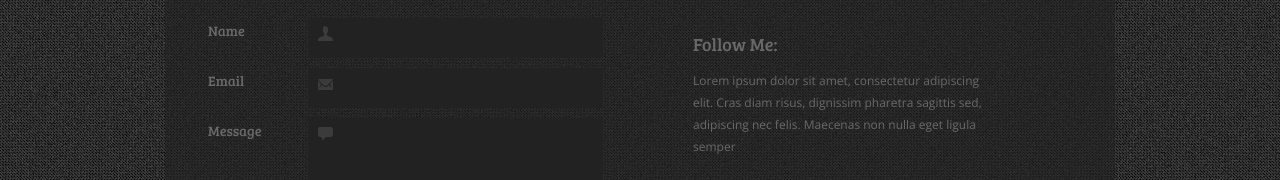
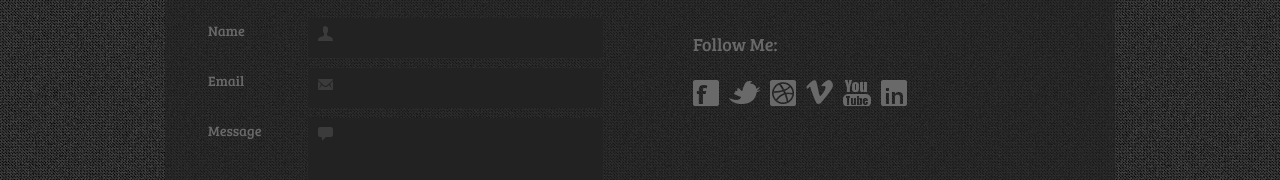
Before and after one commit to RajKavadia/RajKavadia.github.io, a plain HTML site: page index.html in a window 1280 px wide. Shown: the part 2577-2757 px from the top of the page. Drawn offline with nearby package versions, Linux system fonts and the light colour scheme.

Commit message:
Update index.html

```diff
--- a/index.html
+++ b/index.html
@@ -2,7 +2,7 @@
 <html xmlns="http://www.w3.org/1999/xhtml">
 <head>
 <meta http-equiv="Content-Type" content="text/html; charset=UTF-8" />
-<title>Raj Kavadia Resume</title>
+<title>Raj Kavadia</title>
 <link href="styles.css" rel="stylesheet" type="text/css">
 <link rel="stylesheet" href="css/prettyPhoto.css" type="text/css" media="screen" charset="utf-8" />
 <link href='http://fonts.googleapis.com/css?family=Bree+Serif' rel='stylesheet' type='text/css'>
@@ -136,7 +136,7 @@
                 </div>
                 <div id="social-footer">
                 	<h2>Follow Me:</h2>
-                    <p>Lorem ipsum dolor sit amet, consectetur adipiscing elit. Cras diam risus, dignissim pharetra sagittis sed, adipiscing nec felis. Maecenas non nulla eget ligula semper </p>
+                    <p></p>
                     <ul id="sm-links">
                     	<li><a href="#" class="facebook">Facebook</a></li>
            				<li><a href="#" class="twitter">Twitter</a></li>
```
